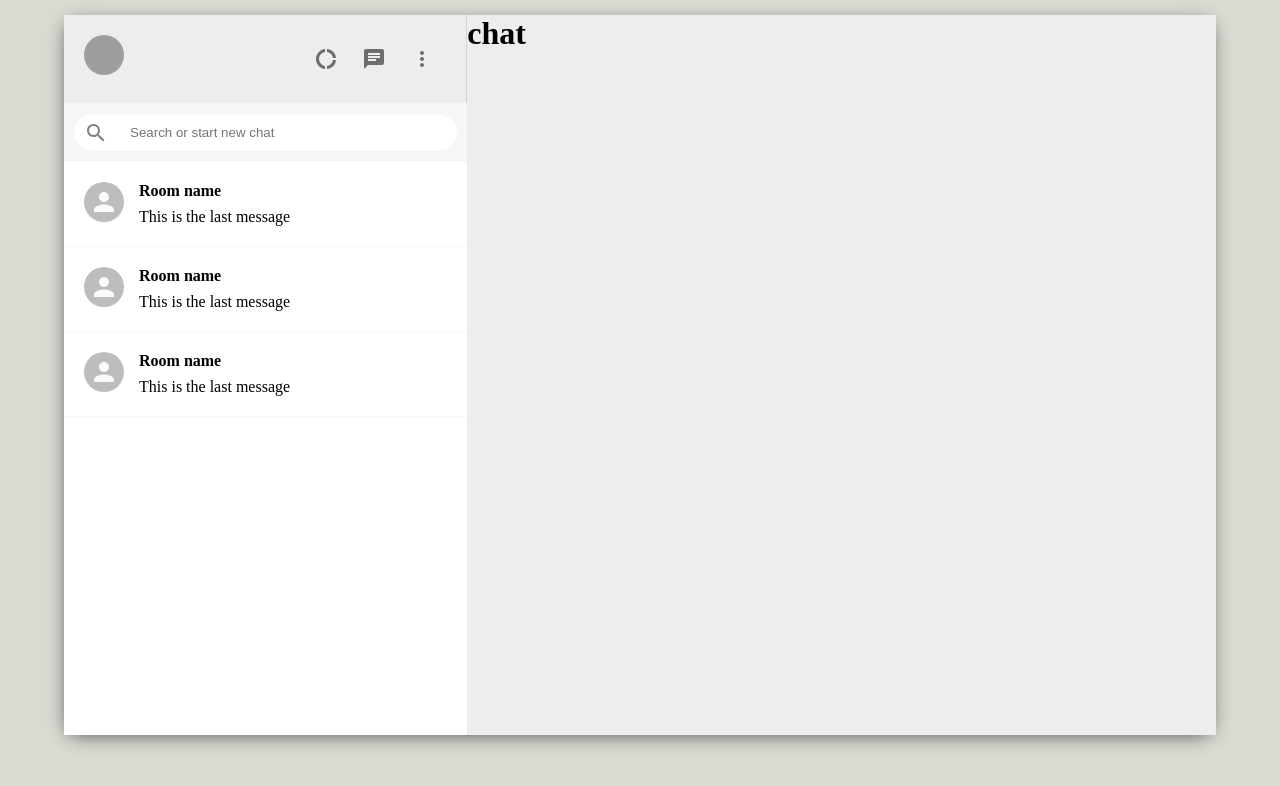
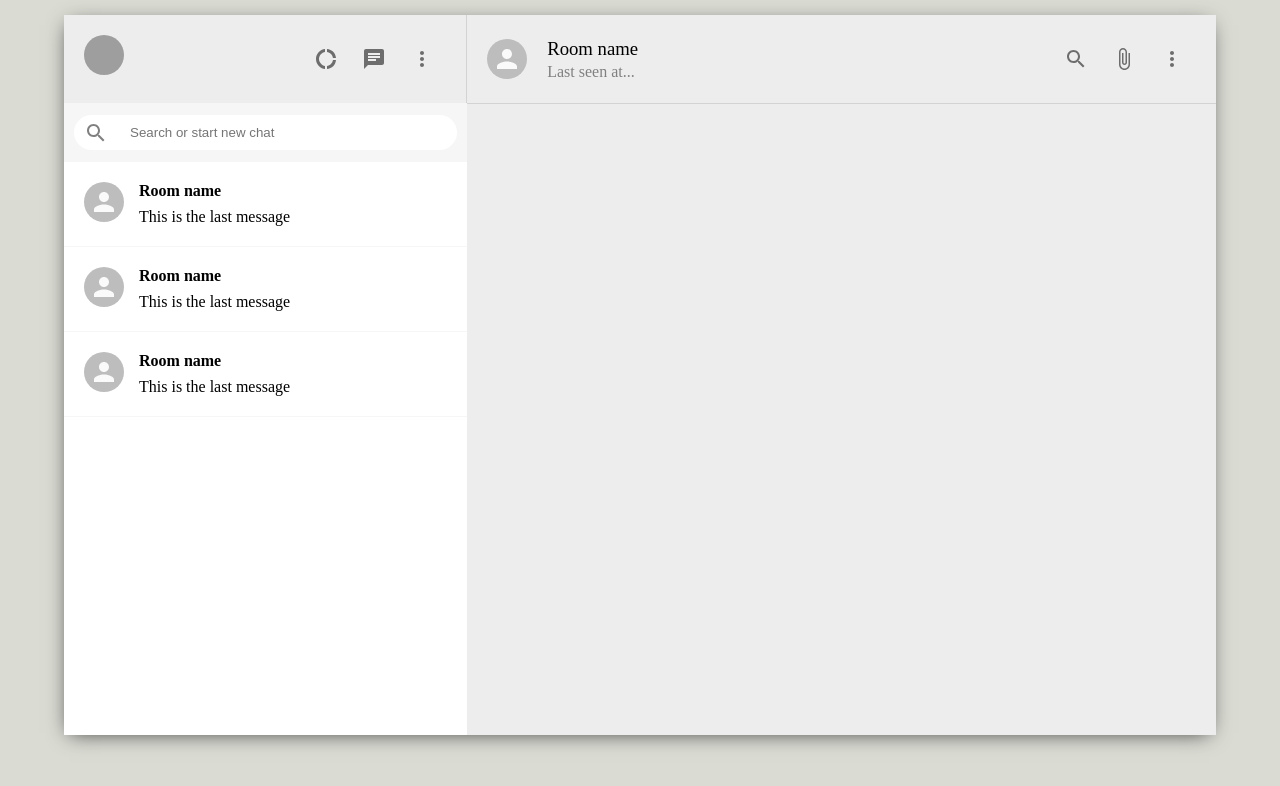
Before and after one commit to DanielDohyun/whatsapp, a React (Create React App) app in the folder client/: page / in a window 1280 px wide. Shown: the top 786 px of the page. Built offline with nearby package versions, Linux system fonts and the light colour scheme; grey boxes are pictures that could not be loaded.

Commit message:
style chat header section

```diff
--- a/client/src/component/Chat/Chat.css
+++ b/client/src/component/Chat/Chat.css
@@ -3,3 +3,24 @@
   flex-direction: column;
   flex: 0.65;
 }
+
+.chat__header {
+  padding: 20px;
+  display: flex;
+  align-items: center;
+  border-bottom: 1px solid lightgray;
+}
+
+.chat__headerInfo {
+  flex: 1;
+  padding-left: 20px;
+}
+
+.chat__headerInfo > h3 {
+  margin-bottom: 3px;
+  font-weight: 500;
+}
+
+.chat__headerInfo > p {
+  color: gray;
+}
--- a/client/src/component/Chat/Chat.js
+++ b/client/src/component/Chat/Chat.js
@@ -1,10 +1,35 @@
-import React from 'react'
+import React from 'react';
 import './Chat.css';
+import {AttachFile, SearchOutlined, MoreVert} from '@material-ui/icons';
+import { Avatar, IconButton } from '@material-ui/core';
 
 function Chat() {
     return (
         <div className='chat'>
-            <h1>chat</h1>
+            <div className="chat__header">
+                <Avatar />
+
+                <div className="chat__headerInfo">
+                    <h3>Room name</h3>
+                    <p>Last seen at...</p>
+                </div>
+
+                <div className="chat__headerRight">
+                        <IconButton>
+                            <SearchOutlined />
+                        </IconButton>
+                        <IconButton>
+                            <AttachFile />
+                        </IconButton>
+                        <IconButton>
+                            <MoreVert />
+                        </IconButton>
+                </div>
+            </div>
+
+            <div className="chat__body">
+
+            </div>
         </div>
     )
 }
```
